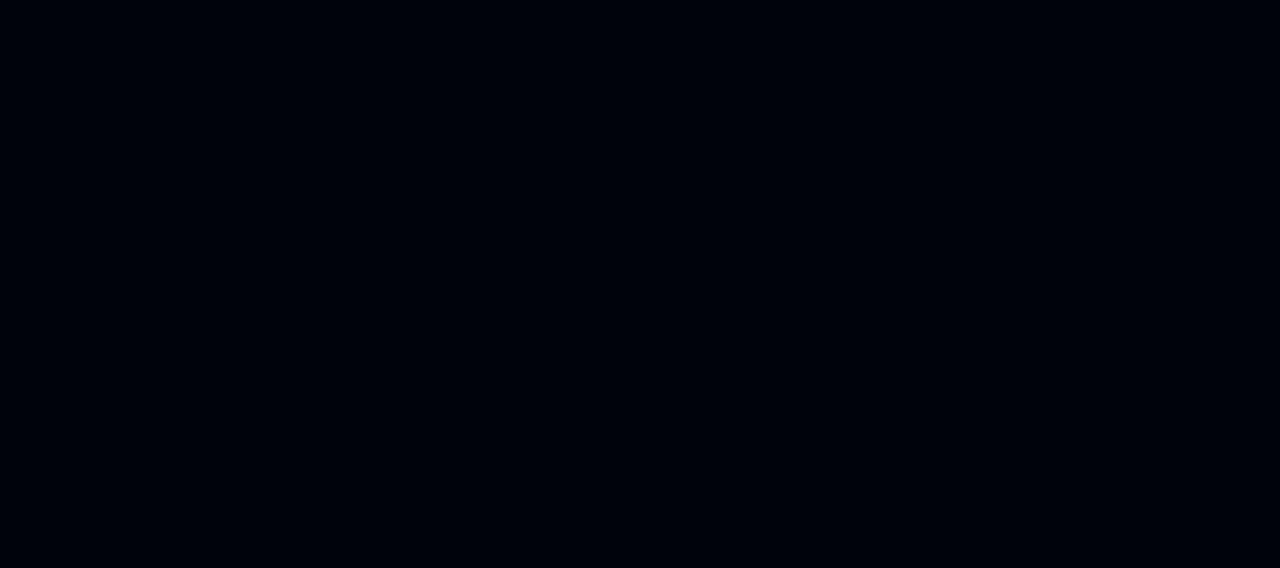
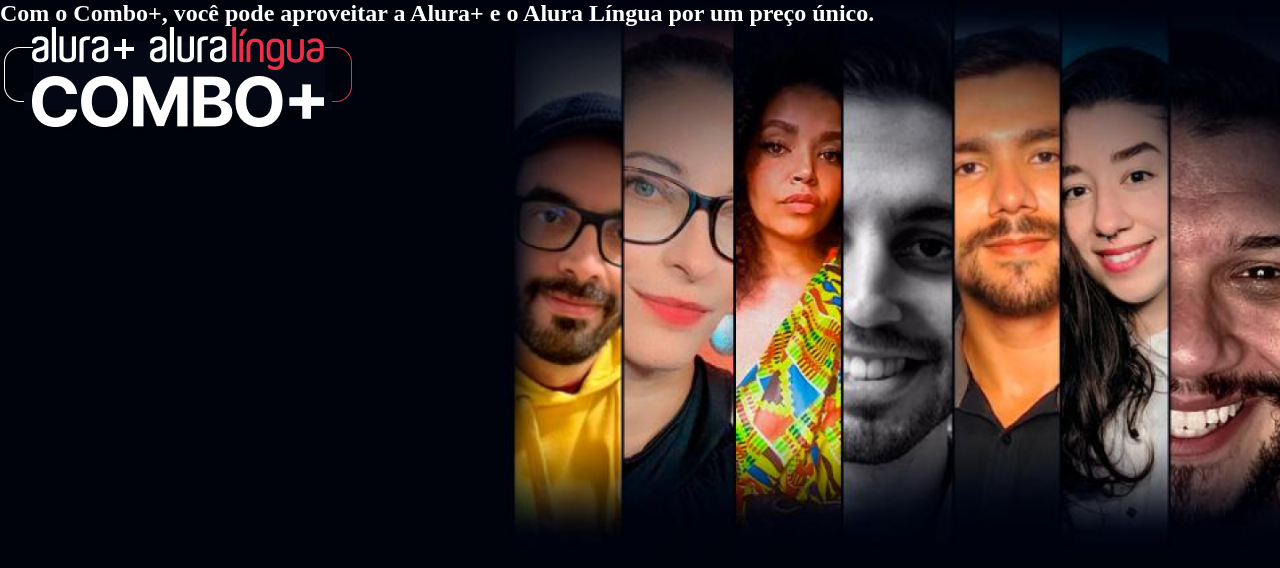
Before and after one commit to GabriellRossi/Alura-Plus, a plain HTML site: page index.html in a window 1280 px wide. Drawn offline with Linux system fonts and the light colour scheme.

Commit message:
inserindo images da seção 1

```diff
--- a/index.html
+++ b/index.html
@@ -1,13 +1,22 @@
 <!DOCTYPE html>
 <html lang="pt-BR">
-<head>
-  <meta charset="UTF-8">
-  <meta http-equiv="X-UA-Compatible" content="IE=edge">
-  <meta name="viewport" content="width=device-width, initial-scale=1.0">
-  <link rel="stylesheet" href="style.css">
-  <title>Alura Plus</title>
-</head>
-<body>
-
-</body>
+  <head>
+    <meta charset="UTF-8" />
+    <meta http-equiv="X-UA-Compatible" content="IE=edge" />
+    <meta name="viewport" content="width=device-width, initial-scale=1.0" />
+    <link rel="stylesheet" href="style.css" />
+    <title>Alura Plus</title>
+  </head>
+  <body>
+    <section class="container principal">
+      <h1>
+        Com o Combo+, você pode aproveitar a Alura+ e o Alura Língua por um
+        preço único.
+      </h1>
+      <img
+        src="./assets/img/Combo.png"
+        alt="O combo+ é a junção do alura+ e o alura lingua"
+      />
+    </section>
+  </body>
 </html>
--- a/style.css
+++ b/style.css
@@ -5,6 +5,22 @@
   --cor-de-fundo: #00030C;
 }
 
+* {
+  margin: 0;
+  padding: 0;
+}
+
 body {
   background-color: var(--cor-de-fundo);
+  color: var(--branco-principal);
 }
+
+.principal {
+  background-image: url(./assets/img/Background.png);
+  background-repeat: no-repeat;
+  background-size: contain;
+}
+
+.container {
+  height: 100vh;
+}
```
